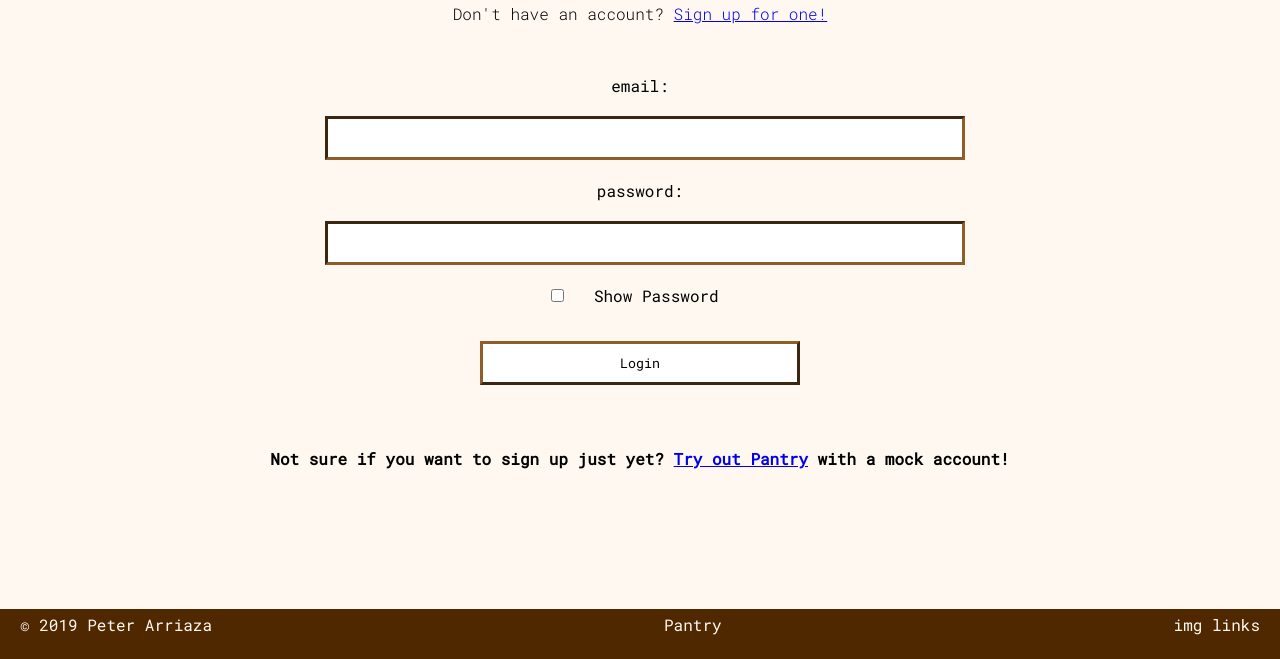
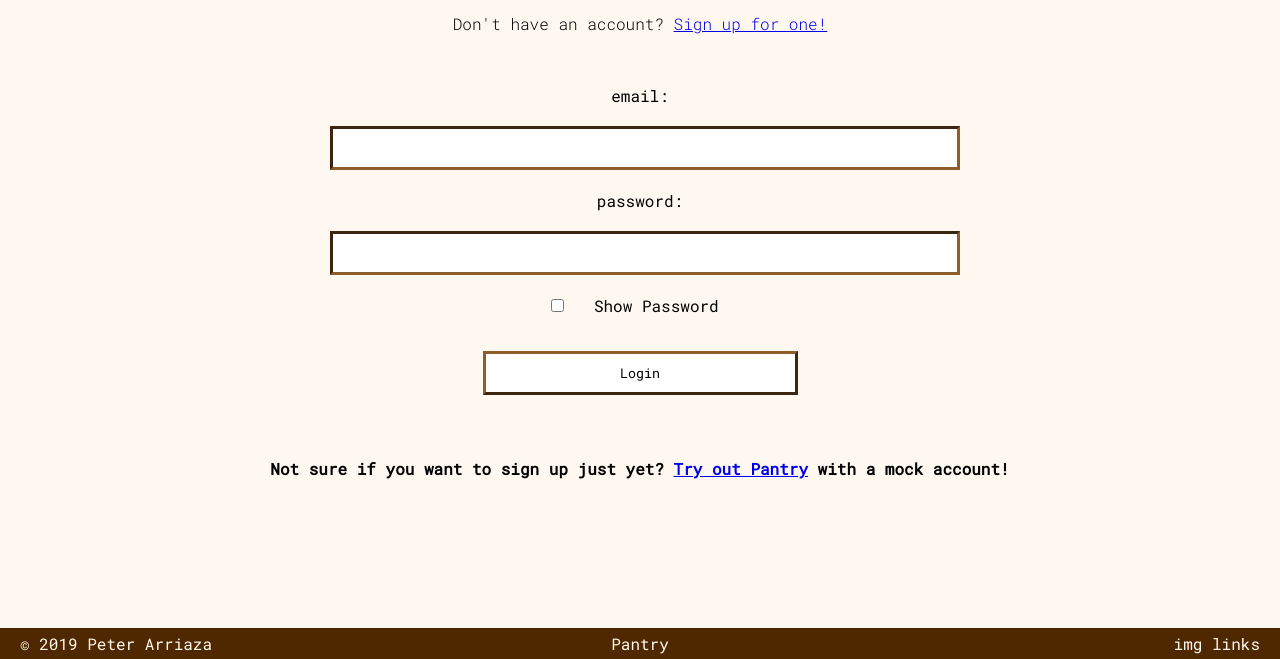
Before and after one commit to PeterArriaza/pantry, a website: page public/index.html in a window 1280 px wide. Shown: the part 141-800 px from the top of the page. Drawn offline with nearby package versions, Linux system fonts and the light colour scheme.

Commit message:
footer word wrap

```diff
--- a/public/index.css
+++ b/public/index.css
@@ -30,6 +30,7 @@ h1 {
 main {
     min-height: 500px;
     flex: 1 0 auto;
+    padding: 10px;
 }
 
 .wrapper {
@@ -41,8 +42,9 @@ footer {
     display: flex;
     background-color: var(--darkbrown);
     width: 100%;
-    justify-content: center;
-    height: 50px;
+    justify-content: space-between;
+    height: auto;
+    word-wrap: break-word;
 }
 
 footer > div {
@@ -51,12 +53,17 @@ footer > div {
     margin: 5px 20px 5px 20px;
 }
 
-.footer-copy {
-    margin-right: auto;
+.footer-element {
+    width: 33%;
+    overflow: visible;
+}
+
+.footer-name {
+    text-align: center;
 }
 
 .footer-links {
-    margin-left: auto;
+    text-align: right;
 }
 
 h2 {
--- a/public/index.html
+++ b/public/index.html
@@ -119,9 +119,9 @@
     </main>
 
     <footer role="row">
-        <div class="footer-copy">&copy; 2019 Peter Arriaza</div>
-        <div class="footer-name">Pantry</div>
-        <div class="footer-links">img links</div>
+        <div class="footer-element footer-copy">&copy; 2019 Peter Arriaza</div>
+        <div class="footer-element footer-name">Pantry</div>
+        <div class="footer-element footer-links">img links</div>
     </footer>
 </body>
 
```
